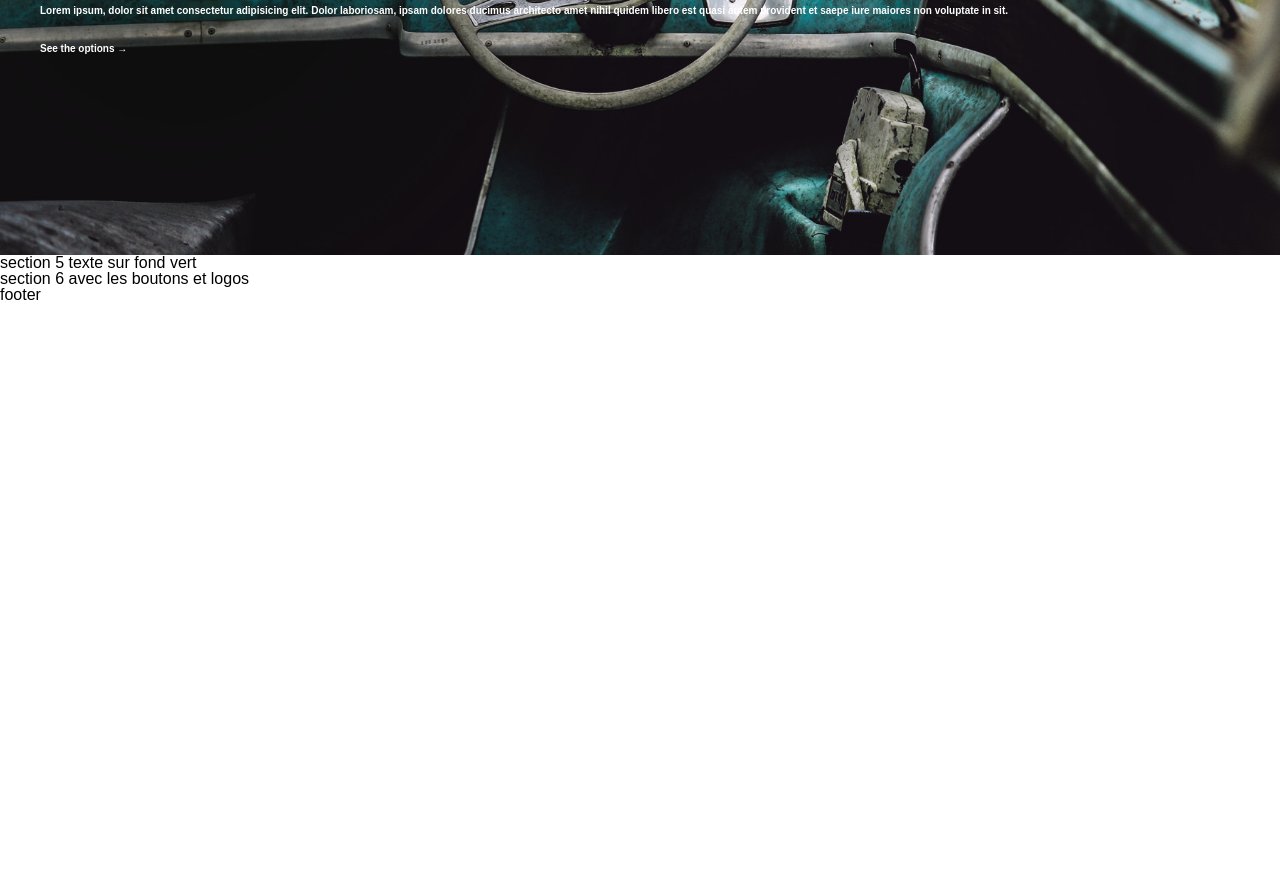
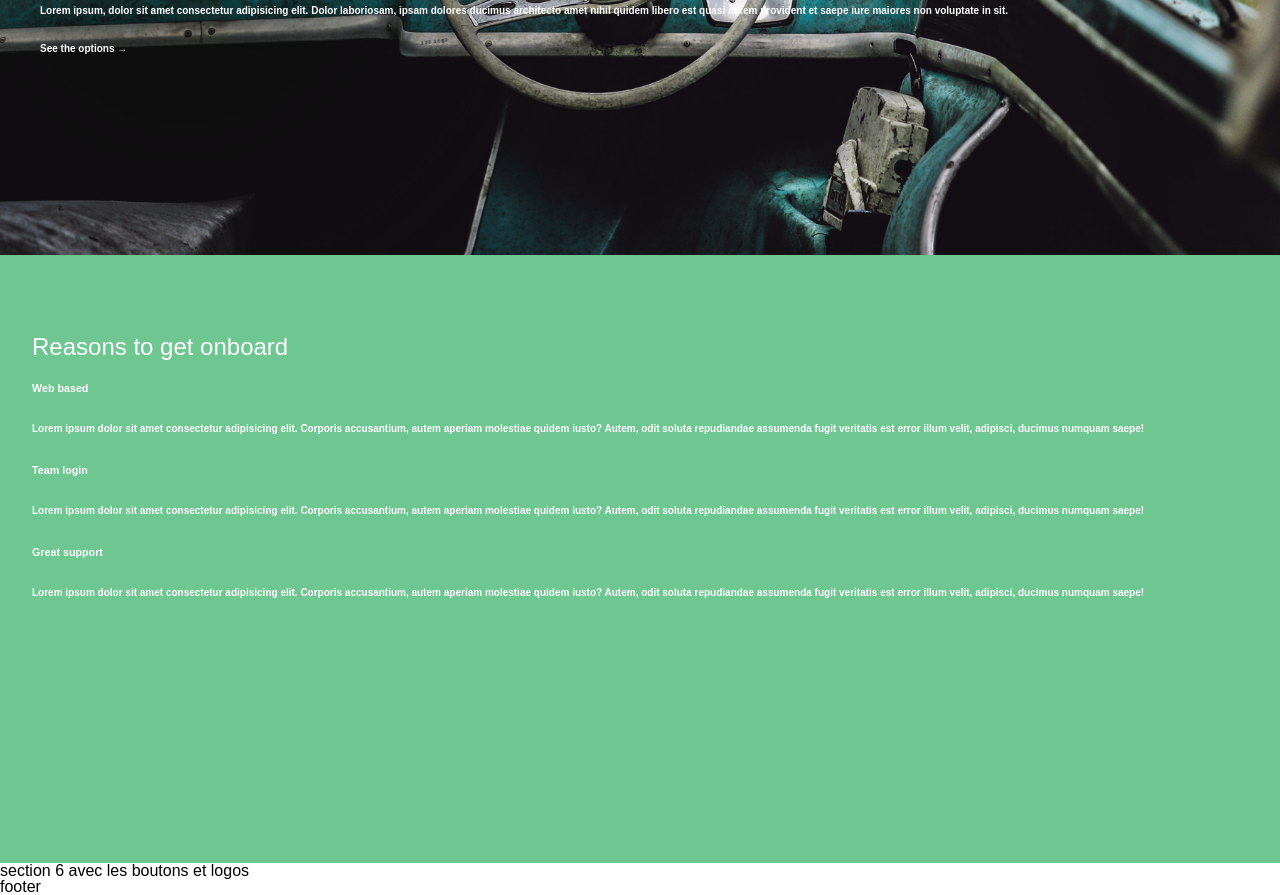
Before and after one commit to SihameD/simplon_blog, a plain HTML site: page index.html in a window 1280 px wide. Shown: the part 2560-3455 px from the top of the page. Before the commit the page ends 2863 px from the top, so only its background shows below. Drawn offline with Linux system fonts and the light colour scheme.

Commit message:
greensection

```diff
--- a/index.html
+++ b/index.html
@@ -149,7 +149,30 @@
       </p>
       <a href="https://youtube.com" class="img_link">See the options → </a>
     </section>
-    <section class="onboard">section 5 texte sur fond vert</section>
+    <section class="onboard">
+      <h2 class="green">Reasons to get onboard</h2>
+      <h6 class="on6">Web based</h6>
+      <p class="parag_onboard">
+        Lorem ipsum dolor sit amet consectetur adipisicing elit. Corporis
+        accusantium, autem aperiam molestiae quidem iusto? Autem, odit soluta
+        repudiandae assumenda fugit veritatis est error illum velit, adipisci,
+        ducimus numquam saepe!
+      </p>
+      <h6 class="on6">Team login</h6>
+      <p class="parag_onboard">
+        Lorem ipsum dolor sit amet consectetur adipisicing elit. Corporis
+        accusantium, autem aperiam molestiae quidem iusto? Autem, odit soluta
+        repudiandae assumenda fugit veritatis est error illum velit, adipisci,
+        ducimus numquam saepe!
+      </p>
+      <h6 class="on6">Great support</h6>
+      <p class="parag_onboard">
+        Lorem ipsum dolor sit amet consectetur adipisicing elit. Corporis
+        accusantium, autem aperiam molestiae quidem iusto? Autem, odit soluta
+        repudiandae assumenda fugit veritatis est error illum velit, adipisci,
+        ducimus numquam saepe!
+      </p>
+    </section>
     <section class="actions">section 6 avec les boutons et logos</section>
     <footer class="footer">footer</footer>
   </body>
--- a/style.css
+++ b/style.css
@@ -222,3 +222,24 @@ h6 {
   background-size: cover;
   background-repeat: no-repeat;
 }
+
+.onboard {
+  background-color: rgb(110, 199, 144);
+  height: 30em;
+  padding: 4em 2em;
+}
+
+.green {
+  font-family: Arial;
+  font-weight: 500;
+  color: white;
+}
+.parag_onboard {
+  font-size: 10px;
+  color: white;
+  font-weight: bolder;
+}
+
+.on6 {
+  color: white;
+}
```
